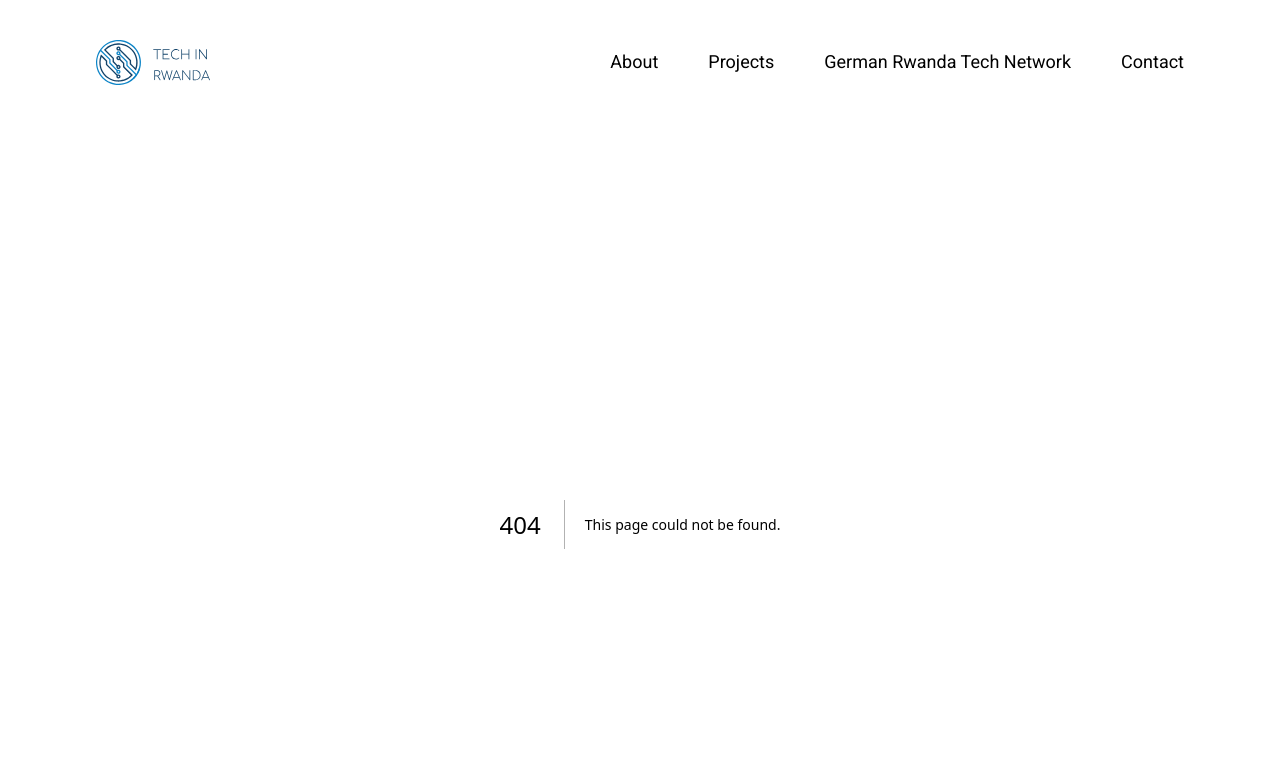
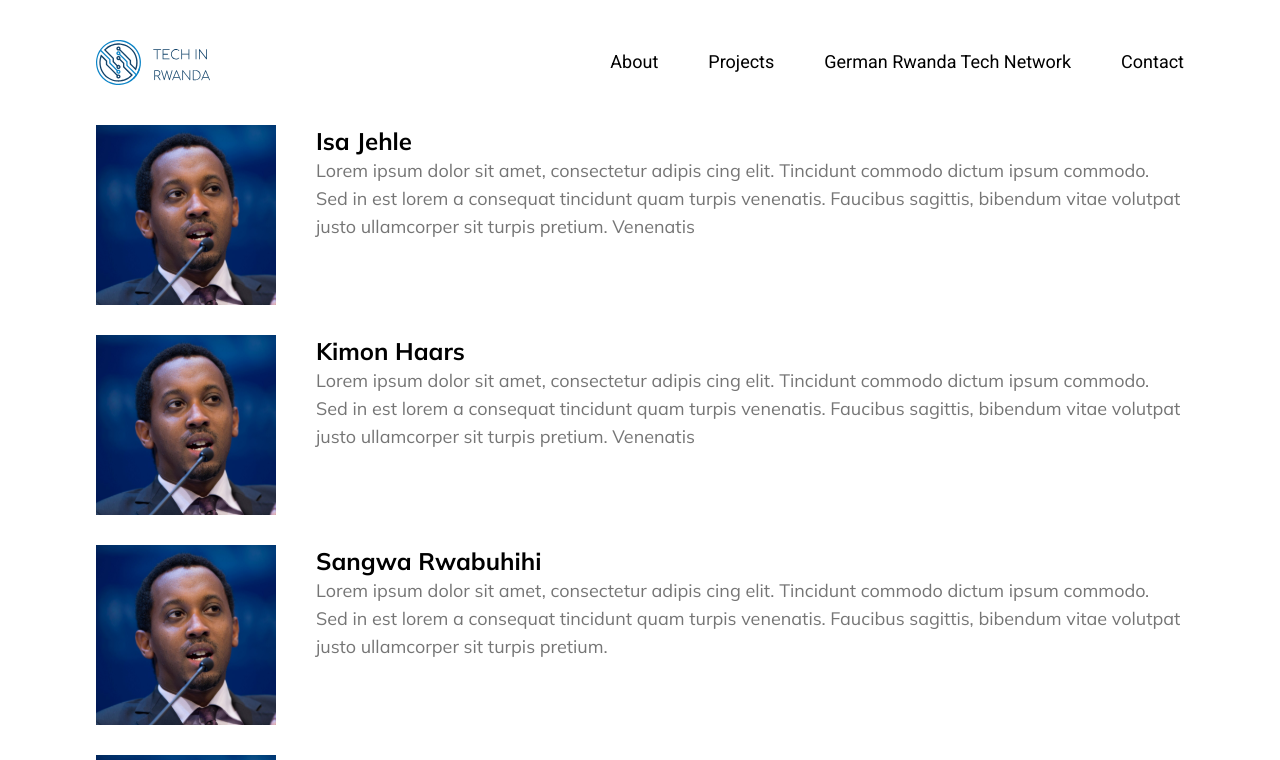
Before and after one commit to kb21-rw/tech-in-rwda-frontend, a Next.js app: page /german-rwanda-tech-network in a window 1280 px wide. Before the commit this address had no page. Shown: the top 760 px of the page. Built offline with nearby package versions, Linux system fonts and the light colour scheme.

Commit message:
feat: add members component

```diff
--- a/src/components/MembersContentCard/Card.tsx
+++ b/src/components/MembersContentCard/Card.tsx
@@ -6,7 +6,7 @@ const MembersCard = (data: MembersCardData) => {
     <div className="flex-col lg:flex-row flex gap-7.5 lg:gap-10">
       <Image
         src={data.image.url}
-        alt={data.image.alternativeText}
+        alt="members"
         width={data.image.width}
         height={data.image.height}
         className="w-full lg:w-45 h-full object-cover"
```
Also changed, not shown: src/app/german-rwanda-tech-network/page.tsx (renamed from src/app/members/page.tsx).
